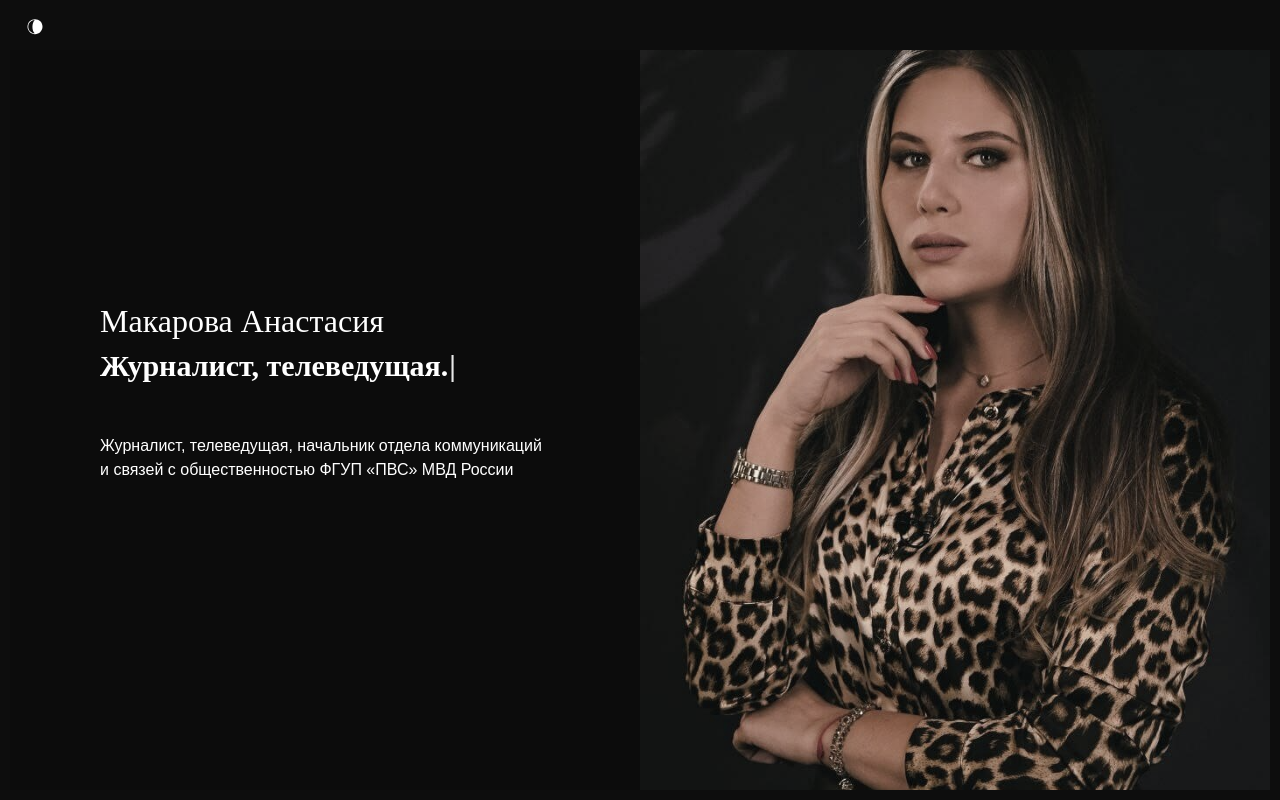
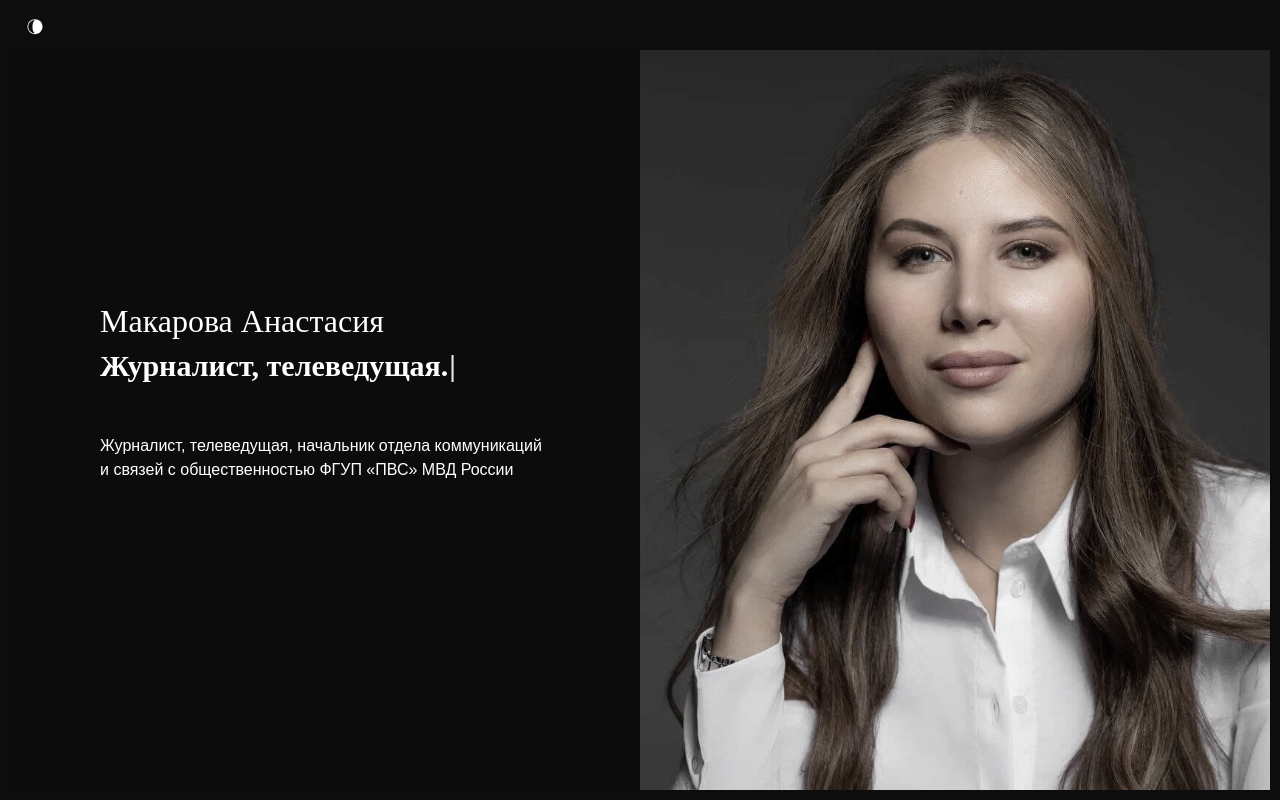
Before and after one commit to Yohemy/landing1, a React (Vite) app: page / in a window 1280 px wide. Shown: the top 800 px of the page. Built offline with nearby package versions, Linux system fonts and the light colour scheme.

Commit message:
Update content_option.js

```diff
--- a/src/content_option.js
+++ b/src/content_option.js
@@ -12,7 +12,7 @@ const introdata = {
   },
   description:
     'Журналист, телеведущая, начальник отдела коммуникаций и связей с общественностью ФГУП «ПВС» МВД России',
-  your_src_url: require('~/assets/title_page.jpg'),
+  your_src_url: require('~/assets/3.jpg'),
 };
 
 const dataabout = {
@@ -114,7 +114,7 @@ const imageData = [
     src: require('~/assets/2.jpg'),
   },
   {
-    src: require('~/assets/3.jpg'),
+    src: require('~/assets/title_page.jpg'),
   },
   {
     src: require('~/assets/5.jpg'),
```
